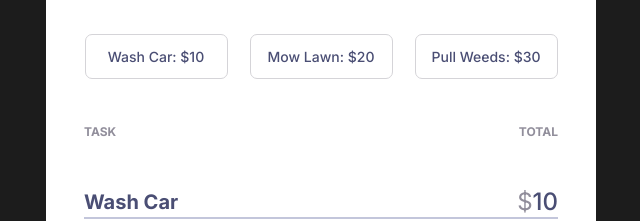
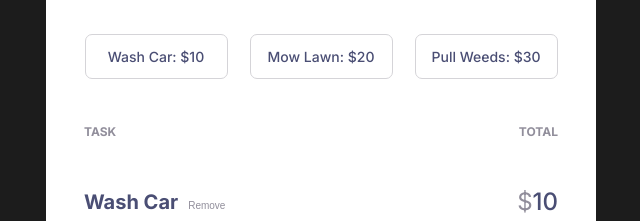
Before and after one commit to nadezdatsygankova/invoice_generator, a plain HTML site: page index.html in a window 1280 px wide. Both pictures are taken after a click on the button "Wash Car: $10". Shown: the part 190-411 px from the top of the page, without its empty margins (319-959 px from the left). Drawn offline with Linux system fonts and the light colour scheme.

Commit message:
add: button delete

```diff
--- a/index.css
+++ b/index.css
@@ -131,7 +131,8 @@ hr {
   cursor: pointer;
 }
 .sendInvoice button:hover {
-  background: #d1d4f4;}
+  background: #d1d4f4;
+}
 
 .icon {
   background-image: url('./images/icon.svg');
@@ -198,3 +199,25 @@ hr {
 .total_amount_calcul {
   color: #4a4e74;
 }
+
+.remove_btn {
+  font-weight: 400;
+  font-size: 1rem;
+  line-height: 2rem;
+  color: #918e9b;
+  border: none;
+  background: none;
+  cursor: pointer;
+  padding: 0;
+}
+
+.remove_btn:hover{
+    color: #d1d4f4;
+    border: 1px solid #d1d4f4;
+}
+
+.div_for_name {
+  display: flex;
+  gap: 10px;
+  align-items: baseline;
+}
--- a/index.js
+++ b/index.js
@@ -19,6 +19,7 @@ const services = [
 const servicesWorking = services;
 
 washCarBtn.addEventListener('click', () => {
+
     render(servicesWorking[0])
     washCarBtn.disabled = true;
 })
@@ -37,11 +38,11 @@ sendBtn.addEventListener('click', () => {
     washLawnBtn.disabled = false;
     washWeedsBtn.disabled = false;
     total = [];
-    renderInformation.innerHTML='';
-    totalPrice.innerHTML='$0';
+    renderInformation.innerHTML = '';
+    totalPrice.innerHTML = '$0';
     totalPrice.classList.remove('total_amount_calcul');
     totalAmountDiv.classList.remove('total_amount_add');
-    const notesDes= document.querySelector(".notes_description")
+    const notesDes = document.querySelector(".notes_description")
     notesDes.remove();
 })
 
@@ -52,13 +53,32 @@ function render(array) {
     let price = document.createElement('span')
     let priceDoll = document.createElement('span');
     let divPrice = document.createElement('div')
+    let removeBtn = document.createElement('button');
+    let divForName = document.createElement('div');
+    let totalPriceAmount=0;
 
     element.classList.add('info-render-list');
     renderInformation.append(element);
 
+    divForName.classList.add('div_for_name')
+    element.append(divForName);
+
     name.classList.add('name-render')
     name.textContent = Object.keys(array);
-    element.append(name)
+    divForName.append(name)
+
+    removeBtn.classList.add('remove_btn');
+    removeBtn.textContent = "Remove";
+    divForName.append(removeBtn);
+
+    removeBtn.onclick = function (){
+        console.log('deleted')
+        console.log(total[0]);
+        total.pop();
+        element.remove();
+        totalPriceAmount = calculateTotal(total);
+        renderTotal(totalPriceAmount)
+    }
 
     divPrice.classList.add('price-div-wrapper-render');
     element.append(divPrice)
@@ -73,7 +93,7 @@ function render(array) {
     total.push(Object.values(array));
     renderDescription()
 
-    let totalPriceAmount = calculateTotal(total);
+    totalPriceAmount = calculateTotal(total);
     renderTotal(totalPriceAmount)
 }
 
```
